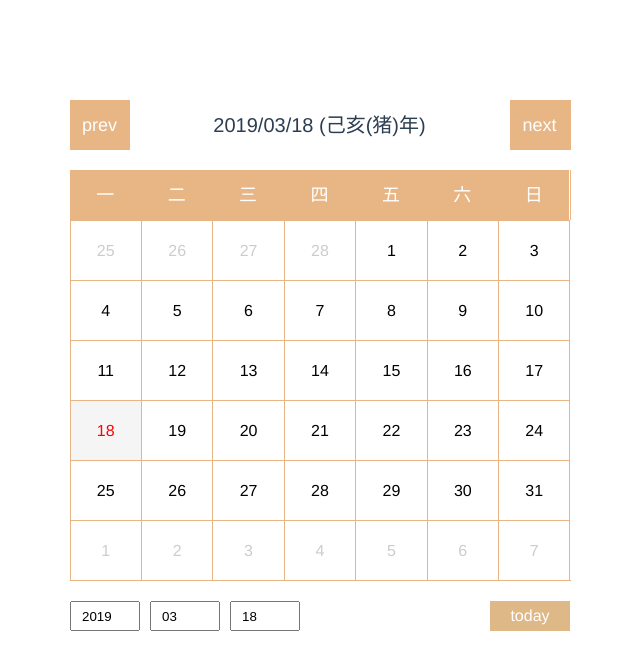
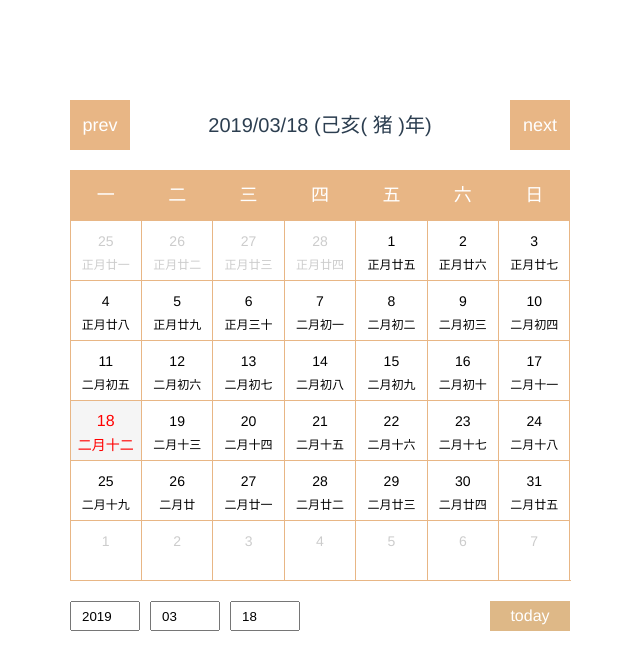
Before and after one commit to mzzhref/calendar, a Vue app: page /#/ in a window 1280 px wide. Shown: the top 670 px of the page, without its empty margins (320-960 px from the left). Built offline with nearby package versions, Linux system fonts and the light colour scheme.

Commit message:
日期农历显示-暂存

```diff
--- a/src/components/Calendar.vue
+++ b/src/components/Calendar.vue
@@ -15,6 +15,7 @@
         v-for="(prev,index1) in prevData"
         :key="'index1'+index1"
         v-if="(index1+1)<weekNum"
+        :data-calendar="$utils.calendar(prevDateData +'/'+ prevData[prevData.length - (weekNum - index1 - 1)])"
         @click="dateClick"
       >{{ prevData[prevData.length - (weekNum - index1 - 1)] }}</a>
       <a
@@ -23,6 +24,7 @@
         v-for="(el,index2) in thisData"
         :key="'index2'+index2"
         :class="{'calendar-active': el == today?true:false}"
+        :data-calendar="$utils.calendar(thisDateData +'/'+ el)"
         @click="dateClick"
       >{{ el }}</a>
       <a
@@ -63,6 +65,9 @@ export default {
       prevData: [],
       thisData: [],
       nextData: [],
+      prevDateData: '',
+      thisDateData: '',
+      nextDateData: '',
       weekNum: null,
       date: null
     };
@@ -76,15 +81,22 @@ export default {
       vm.prevData = [];
       vm.thisData = [];
       vm.nextData = [];
+      vm.prevDateData = '';
+      vm.thisDateData = '';
+      vm.nextDateData = '';
       this.monthFirWeek(new Date(vm.year, vm.month - 1, 1));
       this.monthDayData(
         this.thisMonthLastDay(this.year, this.month - 1),
-        "prev"
+        "prev",
+        this.year,
+        Number(this.month - 1)
       );
-      this.monthDayData(this.thisMonthLastDay(this.year, this.month), "this");
+      this.monthDayData(this.thisMonthLastDay(this.year, this.month), "this", this.year, this.month);
       this.monthDayData(
         this.thisMonthLastDay(this.year, this.month + 1),
-        "next"
+        "next",
+        this.year,
+        Number(this.month + 1)
       );
     },
     // 返回到今天
@@ -130,14 +142,28 @@ export default {
       return new Date(year, month, 0).getDate();
     },
     // 每月的天数数组
-    monthDayData(day, btn) {
+    monthDayData(day, btn, year, month) {
+      if(month == 0){
+        month = 12;
+        year--;
+      }
+      if(month == 13){
+        month = 1;
+        year++;
+      }
       for (let i = 0; i < day; i++) {
         if (btn == "prev") {
           vm.prevData.push(i + 1);
+          vm.prevDateData = year + '/' + month;
+          console.log(vm.prevDateData)
         } else if (btn == "this") {
           vm.thisData.push(i + 1);
+          vm.thisDateData = year + '/' + month;
+          console.log(vm.thisDateData)
         } else if (btn == "next") {
           vm.nextData.push(i + 1);
+          vm.nextDateData = year + '/' + month;
+          console.log(vm.nextDateData)
         }
       }
     },
@@ -210,13 +236,11 @@ export default {
   text-align: center;
   margin: 100px auto 20px;
   font-size: 20px;
-  border-right: 1px solid #e8b685;
 }
 #week {
   width: 500px;
   height: 50px;
   margin: 0 auto;
-  border-right: 1px solid #e8b685;
 }
 .week {
   display: block;
@@ -257,11 +281,22 @@ export default {
   height: 60px;
   float: left;
   color: #000;
-  line-height: 60px;
+  line-height: 40px;
   text-align: center;
   border-right: 1px solid #e8b685;
   border-top: 1px solid #e8b685;
   box-sizing: border-box;
+  font-size: 14px;
+  position: relative;
+}
+.calendar:after{
+  content: attr(data-calendar);
+  position: absolute;
+  left: 0;
+  bottom: 0;
+  width: 100%;
+  line-height: 30px;
+  font-size: 12px;
 }
 .calendar-else {
   color: #ccc;
@@ -269,6 +304,10 @@ export default {
 .calendar-active {
   background: #f5f5f5;
   color: red;
+  font-size: 16px;
+}
+.calendar-active:after{
+  font-size: 14px;
 }
 .calendar:nth-of-type(7n) {
   margin-right: 0;
--- a/src/utils/index.js
+++ b/src/utils/index.js
@@ -91,9 +91,9 @@ export function calendar(date, btn) {
     if (btn) {
       tmp += " (" + tgString.charAt((cYear - 4) % 10);
       tmp += dzString.charAt((cYear - 4) % 12);
-      tmp += "(";
+      tmp += "( ";
       tmp += sx.charAt((cYear - 4) % 12);
-      tmp += ")年)";
+      tmp += " )年)";
     } else {
       if (cMonth < 1) {
         tmp += "(闰)";
@@ -113,7 +113,7 @@ export function calendar(date, btn) {
   function GetLunarDay(solarYear, solarMonth, solarDay, btn) {
     //solarYear = solarYear<1900?(1900+solarYear):solarYear;
     if (solarYear < 1921 || solarYear > 2200) {
-      return "大哥，你活不到那一天的";
+      return " (大哥，你活不到那一天的!!!)";
     } else {
       solarMonth = (parseInt(solarMonth) > 0) ? (solarMonth - 1) : 11;
       e2c(solarYear, solarMonth, solarDay);
```
